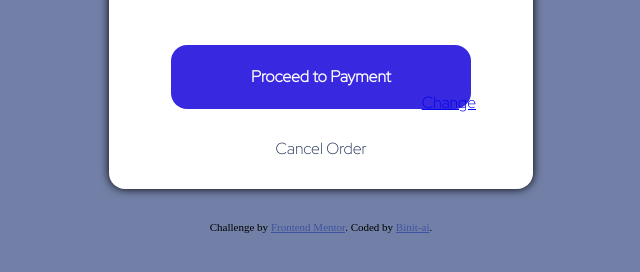
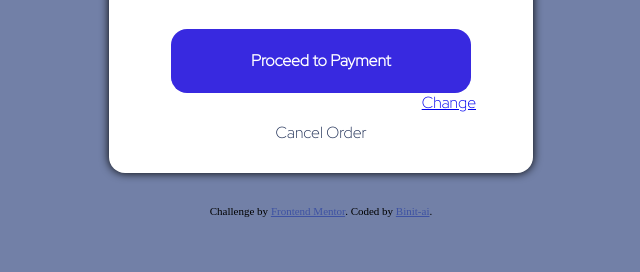
Before and after one commit to binit-ai/Frontend-Mentor-Projects, a plain HTML site: page order-summary-component-main/index.html in a window 1280 px wide. Shown: the part 428-700 px from the top of the page, without its empty margins (319-959 px from the left). Drawn offline with Linux system fonts and the light colour scheme.

Commit message:
Final design

```diff
--- a/order-summary-component-main/CSS/style.css
+++ b/order-summary-component-main/CSS/style.css
@@ -45,8 +45,7 @@ body{
     color: black;
     text-align: center;
     padding: 0 5rem 0 5rem;
-    margin: 1rem 0 auto;
-    display: block;
+
     font-weight: 700;
     color:white
 }
```
